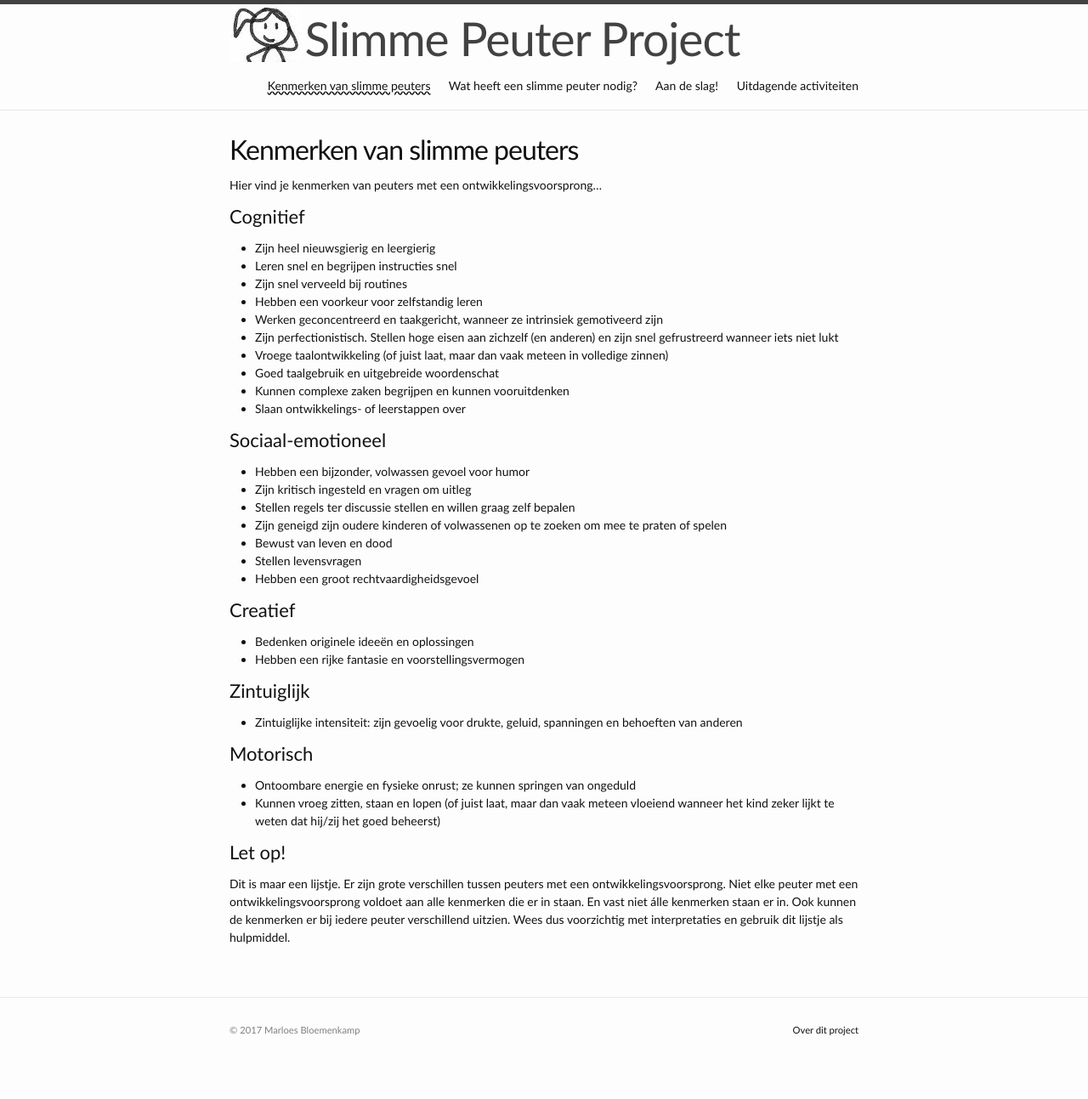
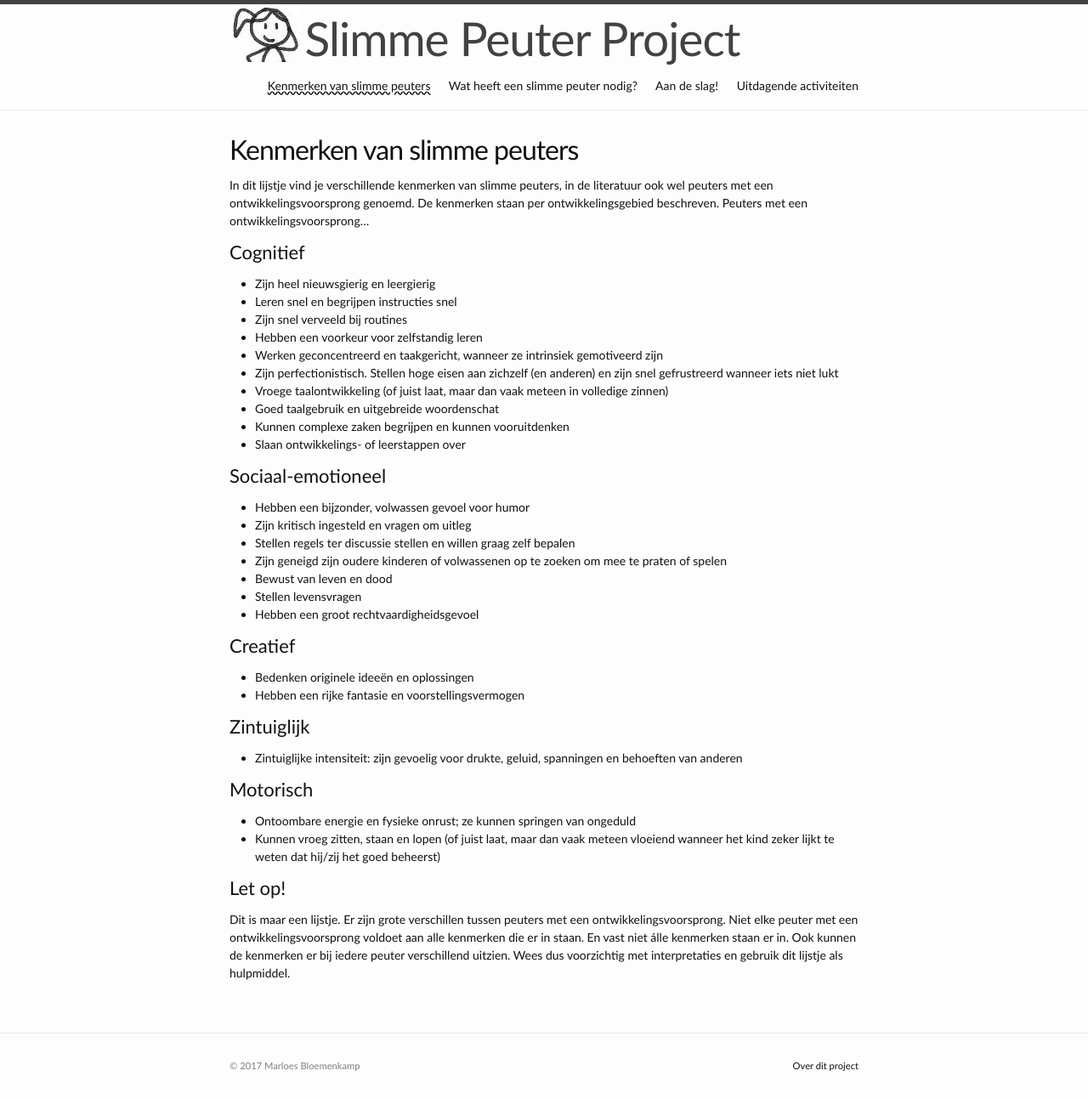
Before and after one commit to marloesbloemenkamp/marloesbloemenkamp.github.io, a Jekyll site: the page built from kenmerken.md, in a window 1280 px wide. Shown: the whole page at 85% size. Built offline with Jekyll 4.4.1, drawn with Linux system fonts in a browser that asks for light colours; before the commit the page ends 1251 px from its top, so only the background shows below that.

Commit message:
Update inleiding kenmerken

```diff
--- a/kenmerken.md
+++ b/kenmerken.md
@@ -7,7 +7,7 @@ parent: index
 published: true
 ---
 
-Hier vind je kenmerken van peuters met een ontwikkelingsvoorsprong...
+In dit lijstje vind je verschillende kenmerken van slimme peuters, in de literatuur ook wel peuters met een ontwikkelingsvoorsprong genoemd. De kenmerken staan per ontwikkelingsgebied beschreven. Peuters met een ontwikkelingsvoorsprong...
 
 ## Cognitief
 * Zijn heel nieuwsgierig en leergierig
```
